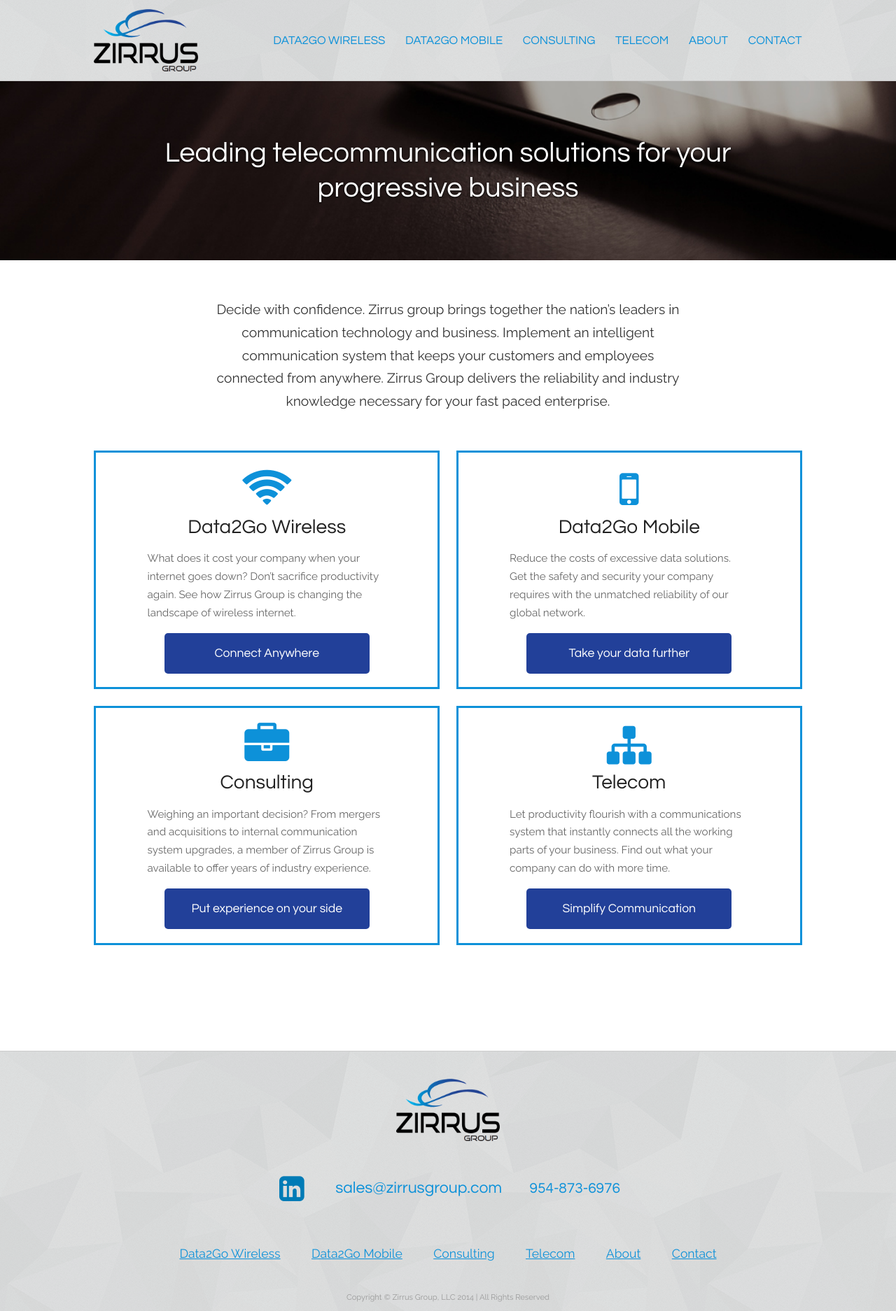
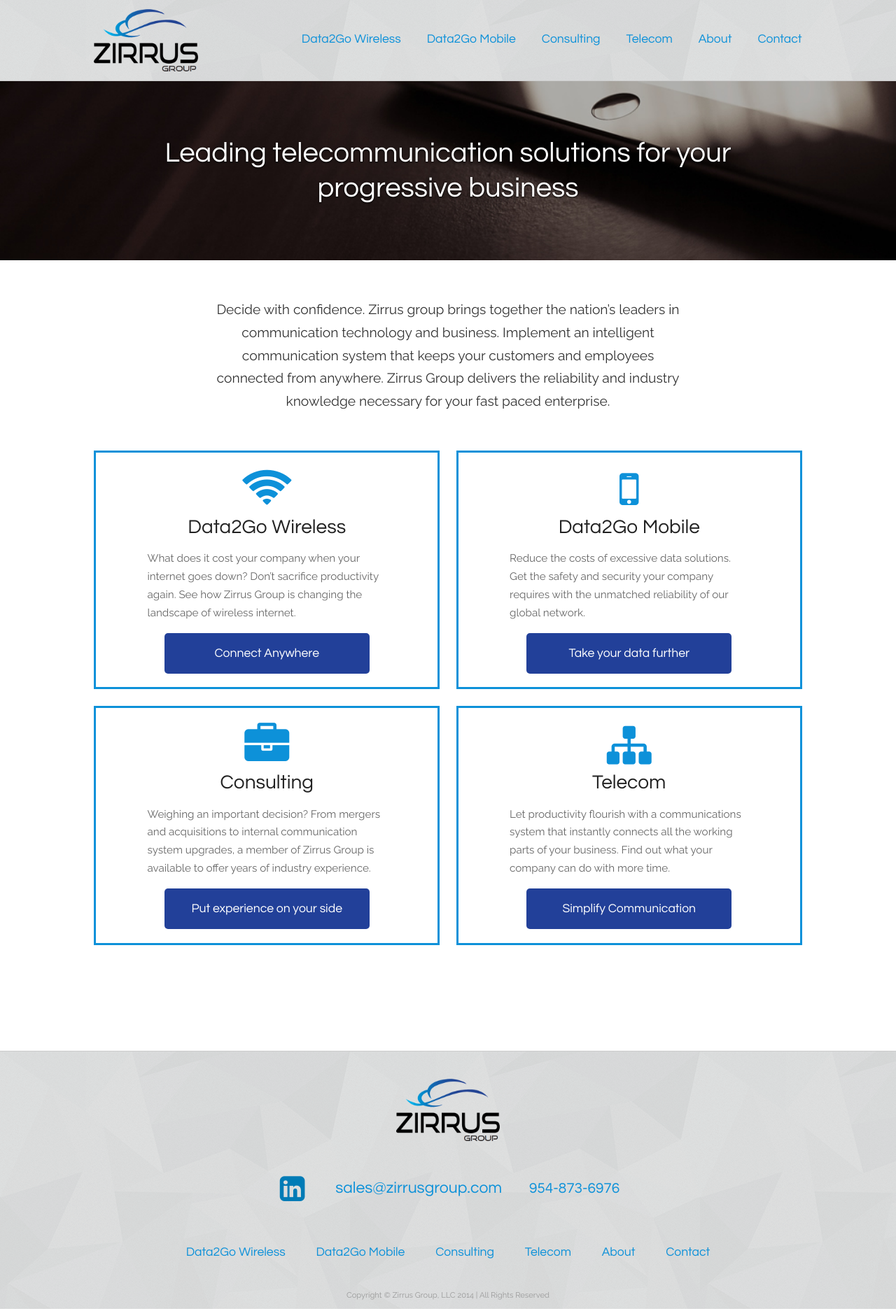
Before and after one commit to 320ny/zirrus, a Jekyll site: the page built from index.html, in a window 1280 px wide. Shown: the whole page at 70% size. Built offline with Jekyll 4.4.1, drawn with Linux system fonts in a browser that asks for light colours; nearby versions of some CDN libraries; Markdown is read by kramdown in place of the engine named in the settings.

Commit message:
changed header fonts back to normal case

```diff
--- a/css/style.scss
+++ b/css/style.scss
@@ -166,7 +166,6 @@
   nav {
     @include span-columns(12);
     @include font-2;
-    text-transform: uppercase;
     .logo {
       @include span-columns(4);
       /* RESPONSIVE */
@@ -210,13 +209,13 @@
         /* RESPONSIVE */
         @include respond-to(768) {
           display: inline-block;
-          margin: 0 0 0 3%;
+          margin: 0 0 0 4%;
           text-align: right;
         }
         a {
           display: block;
           padding: 10% 0 4%;
-          font-size: 1.05em;
+          font-size: 1.1em;
           color: #fff;
           background: #333;
           text-decoration: none;
@@ -507,6 +506,7 @@
   background: url("{{ site.baseurl}}/img/shattered.png");
   nav {
     @include span-columns(12);
+    @include font-2;
     .logo {
       @include span-columns(4);
       @include shift(4);
@@ -536,6 +536,7 @@
           display: inline-block;
           padding: 15px 5px;
           font-size: 1.1em;
+          text-decoration: none;
         }
       }
     }
```
